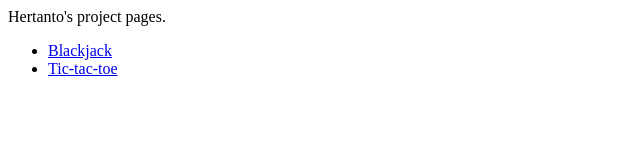
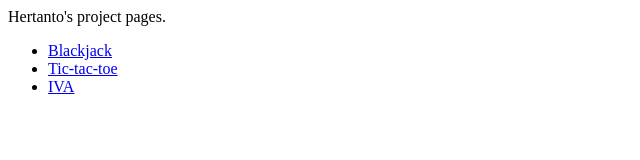
Before and after one commit to hertantoirawan/hertantoirawan.github.io, a plain HTML site: page index.html in a window 1280 px wide. Shown: the full height of the page, 0-640 px from the left. Drawn offline with Linux system fonts and the light colour scheme.

Commit message:
Update index.html

```diff
--- a/index.html
+++ b/index.html
@@ -8,6 +8,7 @@
       <ul>
         <li><a href="blackjack/">Blackjack</a></li>
         <li><a href="tictactoe/">Tic-tac-toe</a></li>
+        <li><a href="iva.html">IVA</a></li>
       </ul>
     </div>
   </body>
```
